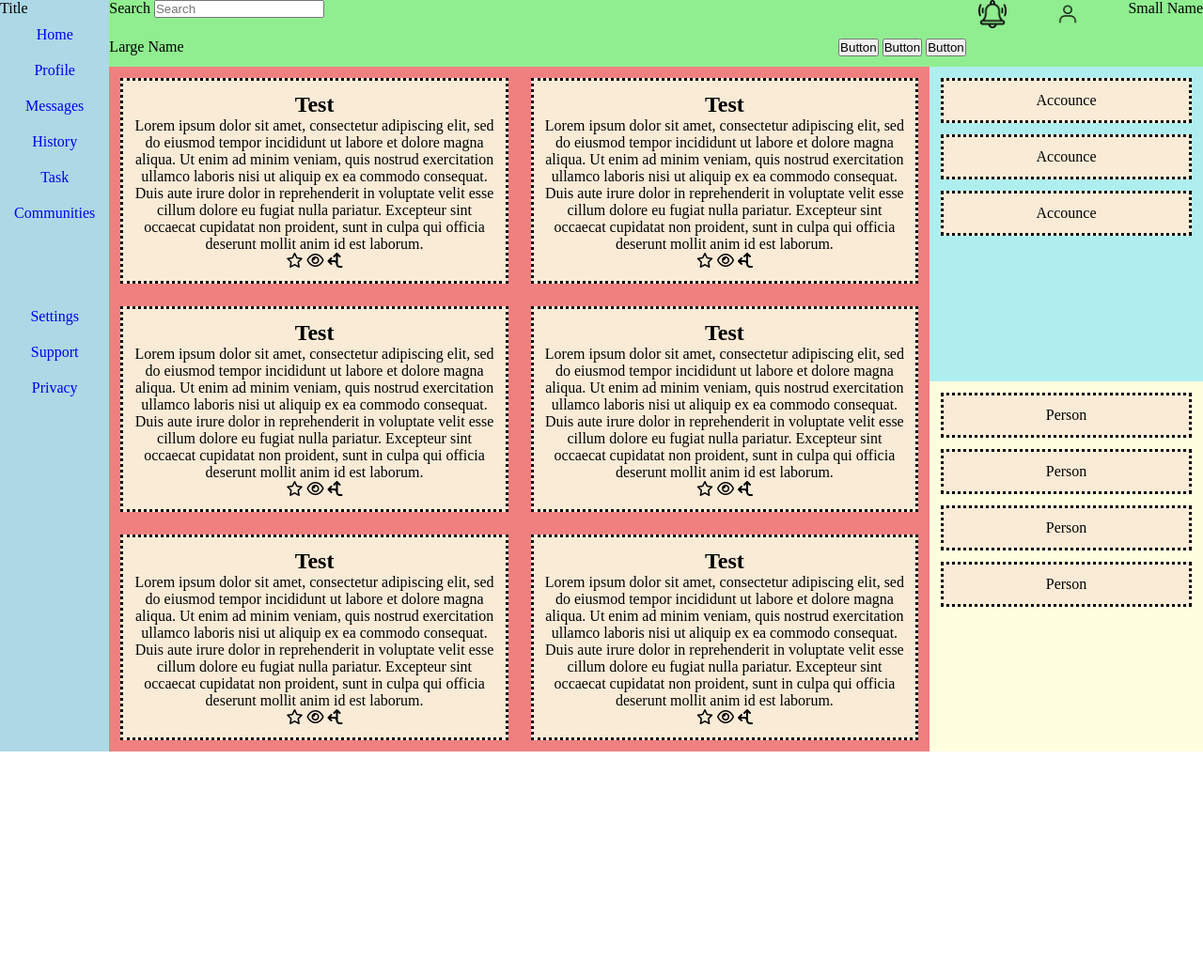
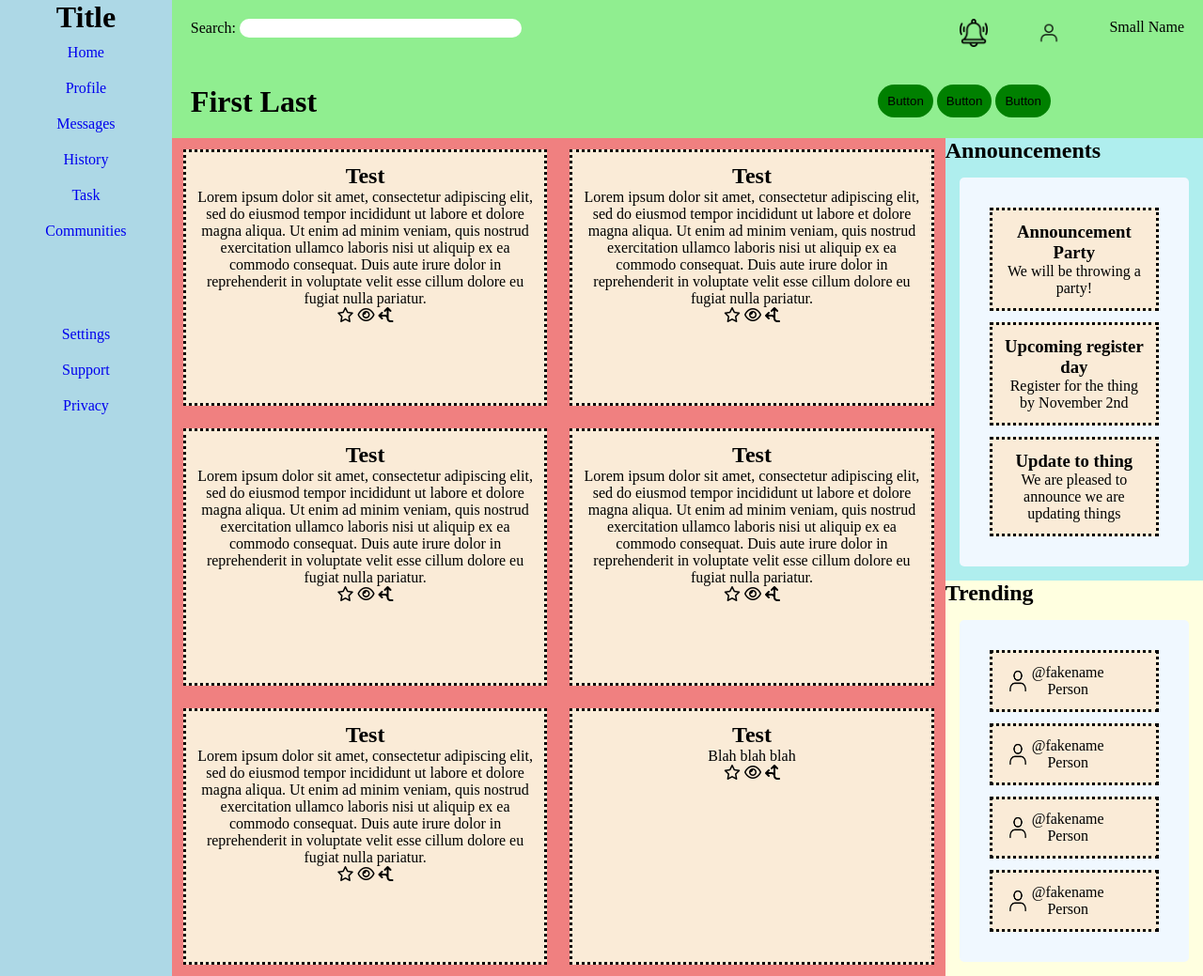
Before and after one commit to Davidjdavid/Admin-Dashboard, a plain HTML site: page index.html in a window 1280 px wide. Shown: the whole page at 94% size. Before the commit the page ends 800 px from the top, so only its background shows below. Drawn offline with Linux system fonts and the light colour scheme.

Commit message:
Got all the layout stuff done. Ready for tackling design on each part now.

```diff
--- a/index.html
+++ b/index.html
@@ -11,7 +11,7 @@
     <div class="content">
         <div class="sidebar">
             <div class="title">
-                <p>Title</p>
+                <h1>Title</h1>
             </div>
             <div class="sidebarLinks">
                 <div class="firstLinks">
@@ -33,9 +33,9 @@
             <div class="header">
                 <div class="topHeaderArea">
                     <form>
-                        <div>
-                            <label for="search">Search</label>
-                            <input type="text" placeholder="Search" id="search">
+                        <div class="searchArea">
+                            <label for="search">Search:</label>
+                            <input type="text" id="search" class="searchBar">
                         </div>
                     </form>
                     <div class="userAccountSection">
@@ -46,8 +46,7 @@
                 </div>
                 <div class="bottomHeaderArea">
                     <div class="userAccountInfo">
-
-                        <p>Large Name</p>
+                        <h1>First Last</h1>
                     </div>
                     <div class="buttonArea">
                         <button>Button</button>
@@ -60,7 +59,7 @@
                 <div class="projectArea">
                     <div class="project">
                         <h2>Test</h2>
-                        <p>Lorem ipsum dolor sit amet, consectetur adipiscing elit, sed do eiusmod tempor incididunt ut labore et dolore magna aliqua. Ut enim ad minim veniam, quis nostrud exercitation ullamco laboris nisi ut aliquip ex ea commodo consequat. Duis aute irure dolor in reprehenderit in voluptate velit esse cillum dolore eu fugiat nulla pariatur. Excepteur sint occaecat cupidatat non proident, sunt in culpa qui officia deserunt mollit anim id est laborum.</p>
+                        <p>Lorem ipsum dolor sit amet, consectetur adipiscing elit, sed do eiusmod tempor incididunt ut labore et dolore magna aliqua. Ut enim ad minim veniam, quis nostrud exercitation ullamco laboris nisi ut aliquip ex ea commodo consequat. Duis aute irure dolor in reprehenderit in voluptate velit esse cillum dolore eu fugiat nulla pariatur.</p>
                         <div class="icons">
                             <i class="fa-regular fa-star"></i>
                             <i class="fa-regular fa-eye"></i>
@@ -69,7 +68,7 @@
                     </div>
                     <div class="project">
                         <h2>Test</h2>
-                        <p>Lorem ipsum dolor sit amet, consectetur adipiscing elit, sed do eiusmod tempor incididunt ut labore et dolore magna aliqua. Ut enim ad minim veniam, quis nostrud exercitation ullamco laboris nisi ut aliquip ex ea commodo consequat. Duis aute irure dolor in reprehenderit in voluptate velit esse cillum dolore eu fugiat nulla pariatur. Excepteur sint occaecat cupidatat non proident, sunt in culpa qui officia deserunt mollit anim id est laborum.</p>
+                        <p>Lorem ipsum dolor sit amet, consectetur adipiscing elit, sed do eiusmod tempor incididunt ut labore et dolore magna aliqua. Ut enim ad minim veniam, quis nostrud exercitation ullamco laboris nisi ut aliquip ex ea commodo consequat. Duis aute irure dolor in reprehenderit in voluptate velit esse cillum dolore eu fugiat nulla pariatur.</p>
                         <div class="icons">
                             <i class="fa-regular fa-star"></i>
                             <i class="fa-regular fa-eye"></i>
@@ -78,7 +77,7 @@
                     </div>
                     <div class="project">
                         <h2>Test</h2>
-                        <p>Lorem ipsum dolor sit amet, consectetur adipiscing elit, sed do eiusmod tempor incididunt ut labore et dolore magna aliqua. Ut enim ad minim veniam, quis nostrud exercitation ullamco laboris nisi ut aliquip ex ea commodo consequat. Duis aute irure dolor in reprehenderit in voluptate velit esse cillum dolore eu fugiat nulla pariatur. Excepteur sint occaecat cupidatat non proident, sunt in culpa qui officia deserunt mollit anim id est laborum.</p>
+                        <p>Lorem ipsum dolor sit amet, consectetur adipiscing elit, sed do eiusmod tempor incididunt ut labore et dolore magna aliqua. Ut enim ad minim veniam, quis nostrud exercitation ullamco laboris nisi ut aliquip ex ea commodo consequat. Duis aute irure dolor in reprehenderit in voluptate velit esse cillum dolore eu fugiat nulla pariatur.</p>
                         <div class="icons">
                             <i class="fa-regular fa-star"></i>
                             <i class="fa-regular fa-eye"></i>
@@ -87,7 +86,7 @@
                     </div>
                     <div class="project">
                         <h2>Test</h2>
-                        <p>Lorem ipsum dolor sit amet, consectetur adipiscing elit, sed do eiusmod tempor incididunt ut labore et dolore magna aliqua. Ut enim ad minim veniam, quis nostrud exercitation ullamco laboris nisi ut aliquip ex ea commodo consequat. Duis aute irure dolor in reprehenderit in voluptate velit esse cillum dolore eu fugiat nulla pariatur. Excepteur sint occaecat cupidatat non proident, sunt in culpa qui officia deserunt mollit anim id est laborum.</p>
+                        <p>Lorem ipsum dolor sit amet, consectetur adipiscing elit, sed do eiusmod tempor incididunt ut labore et dolore magna aliqua. Ut enim ad minim veniam, quis nostrud exercitation ullamco laboris nisi ut aliquip ex ea commodo consequat. Duis aute irure dolor in reprehenderit in voluptate velit esse cillum dolore eu fugiat nulla pariatur.</p>
                         <div class="icons">
                             <i class="fa-regular fa-star"></i>
                             <i class="fa-regular fa-eye"></i>
@@ -96,7 +95,7 @@
                     </div>
                     <div class="project">
                         <h2>Test</h2>
-                        <p>Lorem ipsum dolor sit amet, consectetur adipiscing elit, sed do eiusmod tempor incididunt ut labore et dolore magna aliqua. Ut enim ad minim veniam, quis nostrud exercitation ullamco laboris nisi ut aliquip ex ea commodo consequat. Duis aute irure dolor in reprehenderit in voluptate velit esse cillum dolore eu fugiat nulla pariatur. Excepteur sint occaecat cupidatat non proident, sunt in culpa qui officia deserunt mollit anim id est laborum.</p>
+                        <p>Lorem ipsum dolor sit amet, consectetur adipiscing elit, sed do eiusmod tempor incididunt ut labore et dolore magna aliqua. Ut enim ad minim veniam, quis nostrud exercitation ullamco laboris nisi ut aliquip ex ea commodo consequat. Duis aute irure dolor in reprehenderit in voluptate velit esse cillum dolore eu fugiat nulla pariatur.</p>
                         <div class="icons">
                             <i class="fa-regular fa-star"></i>
                             <i class="fa-regular fa-eye"></i>
@@ -105,7 +104,7 @@
                     </div>
                     <div class="project">
                         <h2>Test</h2>
-                        <p>Lorem ipsum dolor sit amet, consectetur adipiscing elit, sed do eiusmod tempor incididunt ut labore et dolore magna aliqua. Ut enim ad minim veniam, quis nostrud exercitation ullamco laboris nisi ut aliquip ex ea commodo consequat. Duis aute irure dolor in reprehenderit in voluptate velit esse cillum dolore eu fugiat nulla pariatur. Excepteur sint occaecat cupidatat non proident, sunt in culpa qui officia deserunt mollit anim id est laborum.</p>
+                        <p>Blah blah blah</p>
                         <div class="icons">
                             <i class="fa-regular fa-star"></i>
                             <i class="fa-regular fa-eye"></i>
@@ -114,28 +113,53 @@
                     </div>
                 </div>
                 <div class="announcementArea">
+                    <h2>Announcements</h2>
+                    <div class="anouncementBox">
                         <div class="accountment">
-                        <p>Accounce</p>
+                            <h3>Announcement Party</h3>
+                            <p>We will be throwing a party!</p>
                         </div>
                         <div class="accountment">
-                        <p>Accounce</p>
+                            <h3>Upcoming register day</h3>
+                            <p>Register for the thing by November 2nd</p>
                         </div>
                         <div class="accountment">
-                        <p>Accounce</p>
+                            <h3>Update to thing</h3>
+                            <p>We are pleased to announce we are updating things</p>
+                        </div>
                     </div>
                 </div>
                 <div class="trendingArea">
+                    <h2>Trending</h2>
+                    <div class="trendingBox">
                         <div class="trending">
+                            <img src="/images/Icon.png">
+                            <div>
+                                <p>@fakename</p>
                                 <p>Person</p>
                             </div>
+                        </div>
                         <div class="trending">
+                            <img src="/images/Icon.png">
+                            <div>
+                                <p>@fakename</p>
                                 <p>Person</p>
                             </div>
+                        </div>
                         <div class="trending">
+                            <img src="/images/Icon.png">
+                            <div>
+                                <p>@fakename</p>
                                 <p>Person</p>
                             </div>
+                        </div>
                         <div class="trending">
+                            <img src="/images/Icon.png">
+                            <div>
+                                <p>@fakename</p>
                                 <p>Person</p>
+                            </div>
+                        </div>
                     </div>
                 </div>
             </div>
--- a/style.css
+++ b/style.css
@@ -1,6 +1,10 @@
 * {
     padding: 0;
     margin: 0;
+}
+
+body {
+    background-color: lightblue;
 }
 
 img {
@@ -9,9 +13,14 @@ img {
 
 .content {
     display: grid;
-    grid-template-columns: 1fr 10fr;
+    grid-template-columns: 1fr 6fr;
     grid-template-rows: 1fr 4fr;
     height: 100vh;
+    max-width: 100%;
+}
+
+.title {
+    text-align: center;
 }
 
 .header {
@@ -23,6 +32,7 @@ img {
     background-color: lightblue;
     display: grid;
     grid-template-rows: auto 1fr;
+    height: 100vh;
 }
 
 .firstLinks, .secondLinks {
@@ -72,6 +82,13 @@ a {
     background-color: paleturquoise;
 }
 
+.anouncementBox, .trendingBox {
+    padding: 20px;
+    background-color: aliceblue;
+    margin: 15px;
+    border-radius: 5px;
+}
+
 .accountment {
     border-style: dotted;
     padding: 12px;
@@ -86,6 +103,7 @@ a {
     margin: 12px;
     background-color: antiquewhite;
     text-align: center;
+    display: flex;
 }
 
 .trendingArea {
@@ -116,6 +134,33 @@ a {
 
 .mainArea {
     display: grid;
-    grid-template-rows: 1fr 10fr;
+    grid-template-rows: 1fr 6fr;
     height: 100vh;
 }
+
+.searchArea {
+    margin: 20px;
+}
+
+.searchBar {
+    border-radius: 20px;
+    border: none;
+    height: 20px;
+    min-width: 40px;
+    width: 300px;
+}
+
+.userAccountSection {
+    margin: 20px;
+}
+
+.userAccountInfo, .buttonArea {
+    margin: 20px;
+}
+
+button {
+    background-color: green;
+    border-style: none;
+    border-radius: 30px;
+    padding: 10px;
+}
```
Also changed, not shown: images/User.png (added). Lines whose indentation alone changed are shown as unchanged.
